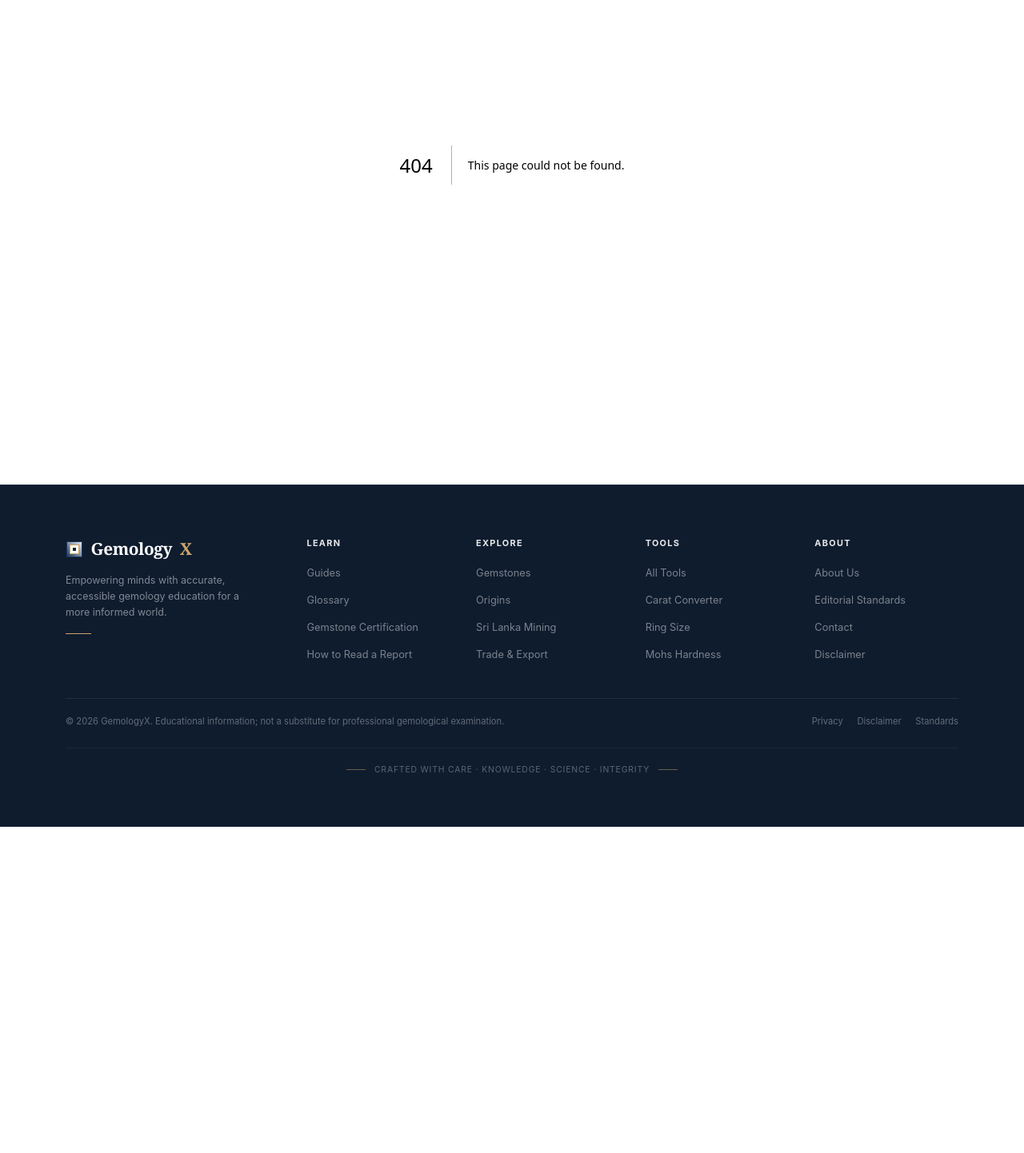
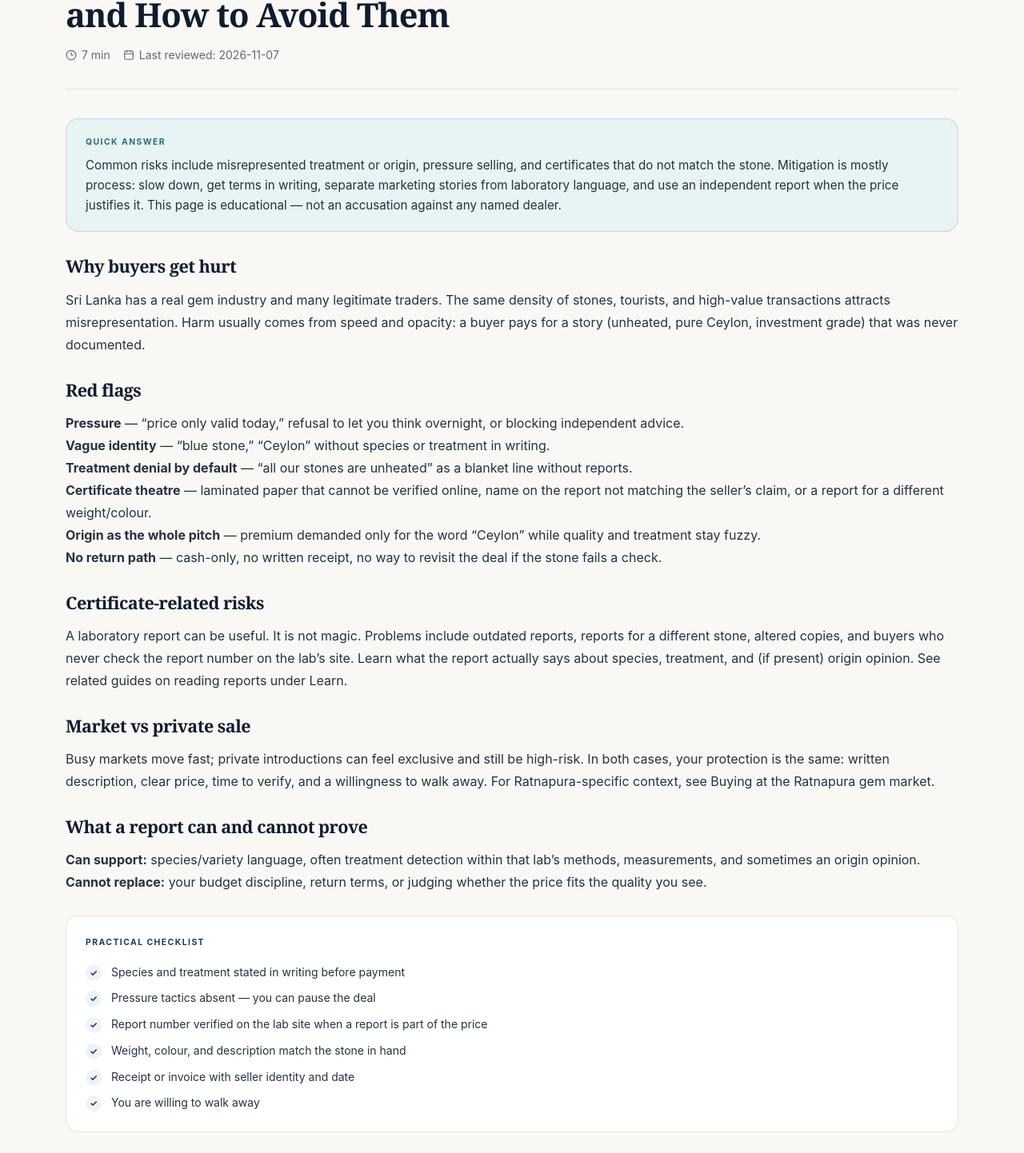
Before and after one commit to LinukaBandara/GemologyX, a Next.js app: page /sri-lanka/buying/gemstone-scams in a window 1280 px wide. Before the commit this address had no page. Shown: the part 263-1705 px from the top of the page at 80% size. Before the commit the page ends 1297 px from the top, so only its background shows below. Built offline with nearby package versions, Linux system fonts and the light colour scheme.

Commit message:
content: GX-020 Sri Lanka gemstone scams guide (Phase 0)

```diff
--- /dev/null
+++ b/src/app/sri-lanka/buying/gemstone-scams/page.tsx
@@ -0,0 +1,168 @@
+import type { Metadata } from "next";
+import Link from "next/link";
+import {
+  ArticleLayout,
+  ArticleSection,
+  QuickAnswer,
+  PracticalChecklist,
+  Misconceptions,
+} from "@/components/article-layout";
+
+export const metadata: Metadata = {
+  title: "Gemstone Scams in Sri Lanka and How to Avoid Them | GemologyX",
+  description:
+    "Common gemstone buying risks in Sri Lanka — misrepresented treatment and origin, pressure selling, mismatched certificates — and practical ways to reduce them.",
+};
+
+export default function Page() {
+  return (
+    <ArticleLayout
+      category="Sri Lanka · Buying"
+      readTime="7 min"
+      title="Gemstone Scams in Sri Lanka and How to Avoid Them"
+      crumbHref="/sri-lanka"
+      crumbLabel="Sri Lanka"
+      lastReviewed="2026-11-07"
+      related={[
+        { label: "Sri Lanka hub", href: "/sri-lanka" },
+        { label: "Ratnapura market", href: "/sri-lanka/buying/ratnapura-gem-market" },
+        { label: "Ceylon sapphire", href: "/sri-lanka/gems/ceylon-sapphire" },
+        { label: "Buying checklist (Sinhala)", href: "/si/learn/gemstone-buying-checklist" },
+      ]}
+    >
+      <QuickAnswer>
+        <p>
+          Common risks include misrepresented treatment or origin, pressure
+          selling, and certificates that do not match the stone. Mitigation is
+          mostly process: slow down, get terms in writing, separate marketing
+          stories from laboratory language, and use an independent report when
+          the price justifies it. This page is educational — not an accusation
+          against any named dealer.
+        </p>
+      </QuickAnswer>
+
+      <ArticleSection heading="Why buyers get hurt">
+        <p>
+          Sri Lanka has a real gem industry and many legitimate traders. The same
+          density of stones, tourists, and high-value transactions attracts
+          misrepresentation. Harm usually comes from speed and opacity: a buyer
+          pays for a story (unheated, pure Ceylon, investment grade) that was
+          never documented.
+        </p>
+      </ArticleSection>
+
+      <ArticleSection heading="Red flags">
+        <ul>
+          <li>
+            <strong>Pressure</strong> — “price only valid today,” refusal to let
+            you think overnight, or blocking independent advice.
+          </li>
+          <li>
+            <strong>Vague identity</strong> — “blue stone,” “Ceylon” without
+            species or treatment in writing.
+          </li>
+          <li>
+            <strong>Treatment denial by default</strong> — “all our stones are
+            unheated” as a blanket line without reports.
+          </li>
+          <li>
+            <strong>Certificate theatre</strong> — laminated paper that cannot be
+            verified online, name on the report not matching the seller’s claim,
+            or a report for a different weight/colour.
+          </li>
+          <li>
+            <strong>Origin as the whole pitch</strong> — premium demanded only for
+            the word “Ceylon” while quality and treatment stay fuzzy.
+          </li>
+          <li>
+            <strong>No return path</strong> — cash-only, no written receipt, no
+            way to revisit the deal if the stone fails a check.
+          </li>
+        </ul>
+      </ArticleSection>
+
+      <ArticleSection heading="Certificate-related risks">
+        <p>
+          A laboratory report can be useful. It is not magic. Problems include
+          outdated reports, reports for a different stone, altered copies, and
+          buyers who never check the report number on the lab’s site. Learn what
+          the report actually says about species, treatment, and (if present)
+          origin opinion. See related guides on reading reports under Learn.
+        </p>
+      </ArticleSection>
+
+      <ArticleSection heading="Market vs private sale">
+        <p>
+          Busy markets move fast; private introductions can feel exclusive and
+          still be high-risk. In both cases, your protection is the same: written
+          description, clear price, time to verify, and a willingness to walk
+          away. For Ratnapura-specific context, see{" "}
+          <Link href="/sri-lanka/buying/ratnapura-gem-market">
+            Buying at the Ratnapura gem market
+          </Link>
+          .
+        </p>
+      </ArticleSection>
+
+      <ArticleSection heading="What a report can and cannot prove">
+        <ul>
+          <li>
+            <strong>Can support:</strong> species/variety language, often
+            treatment detection within that lab’s methods, measurements, and
+            sometimes an origin opinion.
+          </li>
+          <li>
+            <strong>Cannot replace:</strong> your budget discipline, return terms,
+            or judging whether the price fits the quality you see.
+          </li>
+        </ul>
+      </ArticleSection>
+
+      <PracticalChecklist
+        items={[
+          "Species and treatment stated in writing before payment",
+          "Pressure tactics absent — you can pause the deal",
+          "Report number verified on the lab site when a report is part of the price",
+          "Weight, colour, and description match the stone in hand",
+          "Receipt or invoice with seller identity and date",
+          "You are willing to walk away",
+        ]}
+      />
+
+      <Misconceptions
+        items={[
+          "Buying in Sri Lanka is automatically a scam — no; process failure is the usual problem.",
+          "A certificate alone makes a high price safe — only if it matches the stone and you understand it.",
+          "Unheated + Ceylon always means a bargain — marketing labels are not a substitute for quality assessment.",
+        ]}
+      />
+
+      <ArticleSection heading="Related Sinhala guides">
+        <ul>
+          <li>
+            <Link href="/si/learn/avoid-gemstone-scams">
+              මැණික් ගනුදෙනුවල වංචා අවදානම්
+            </Link>
+          </li>
+          <li>
+            <Link href="/si/learn/blue-sapphire-red-flags">
+              නිල්මැණික් red flags
+            </Link>
+          </li>
+          <li>
+            <Link href="/si/learn/fake-lab-reports">ව්‍යාජ lab reports</Link>
+          </li>
+        </ul>
+      </ArticleSection>
+
+      <ArticleSection heading="Disclaimer">
+        <p>
+          This article is an educational guide. It is not legal advice, not an
+          accusation against any person or business, and not a substitute for
+          independent laboratory testing or professional counsel on a specific
+          purchase.
+        </p>
+      </ArticleSection>
+    </ArticleLayout>
+  );
+}
```
